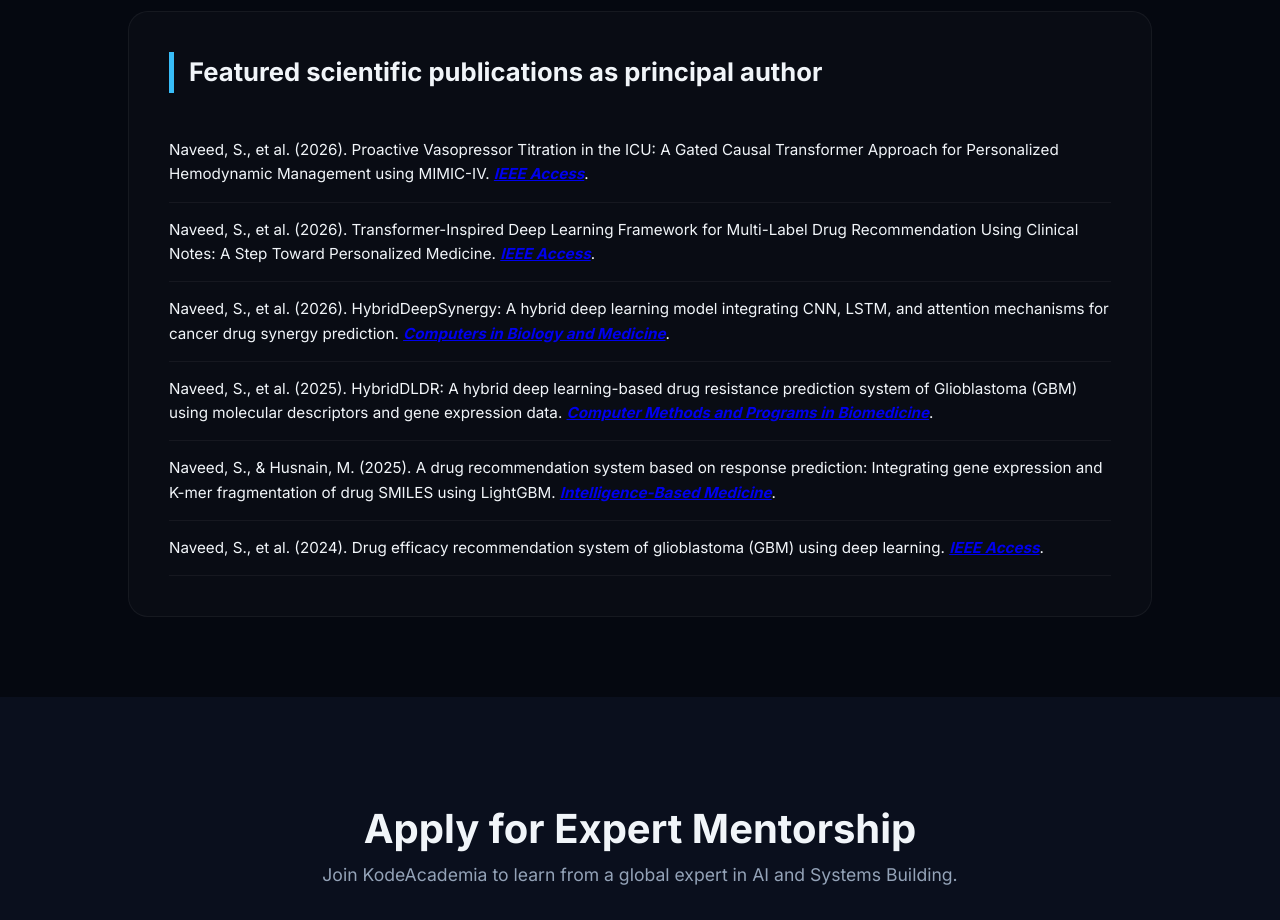
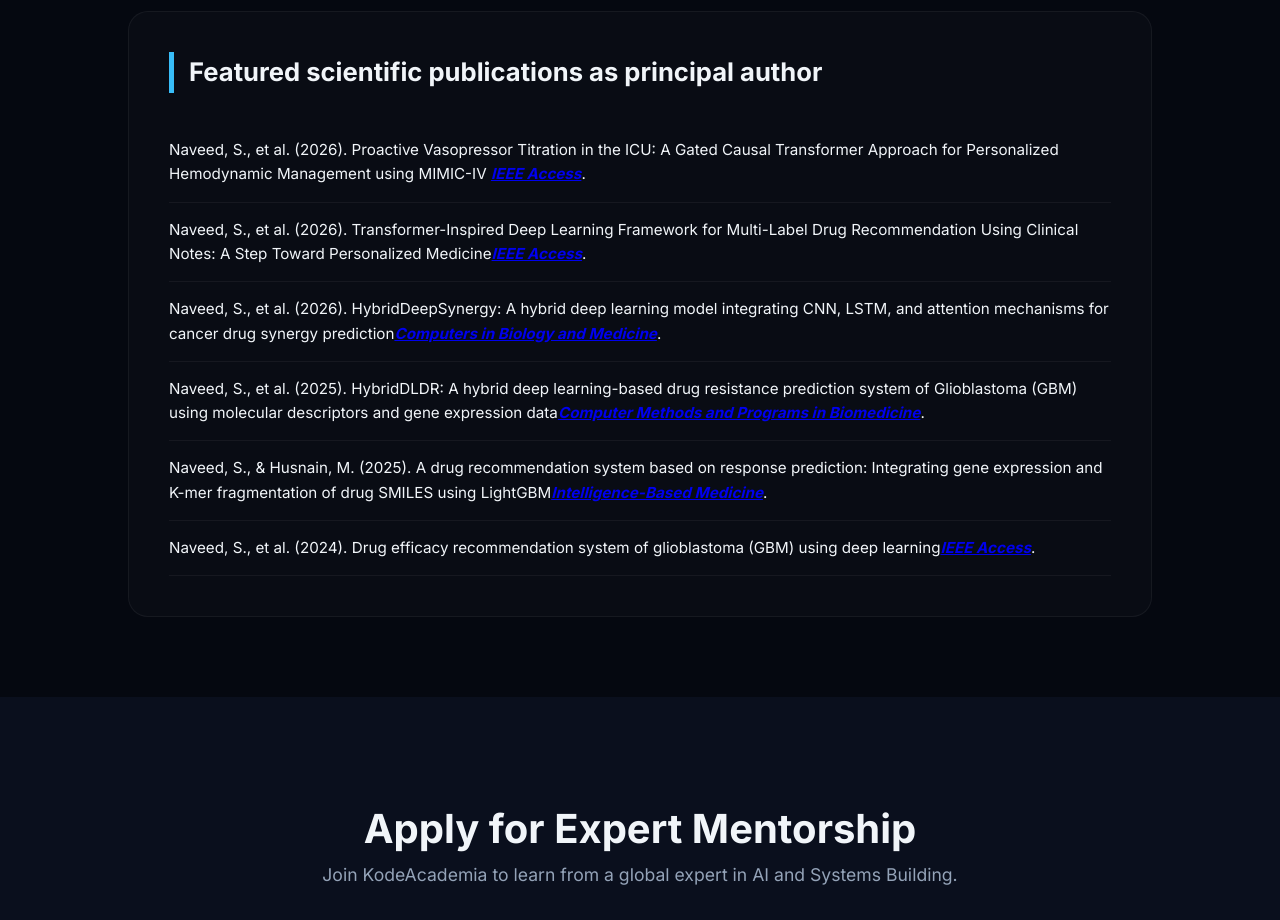
Before and after one commit to kodeacademia/index, a plain HTML site: page index.html in a window 1280 px wide. Shown: the part 1320-2240 px from the top of the page. Drawn offline with Linux system fonts and the light colour scheme.

Commit message:
Update index.html
Remove Full stops

```diff
--- a/index.html
+++ b/index.html
@@ -304,12 +304,12 @@
 
         <div id="publications" class="publications-list">
             <h3 style="font-size: 1.6rem; border-left: 5px solid var(--accent); padding-left: 15px; margin-bottom: 30px;">Featured scientific publications as principal author</h3>
-             <div class="pub-item">Naveed, S., et al. (2026). Proactive Vasopressor Titration in the ICU: A Gated Causal Transformer Approach for Personalized Hemodynamic Management using MIMIC-IV. <span class="pub-journal"><a href="https://ieeexplore.ieee.org/abstract/document/11774777/" target="_blank">IEEE Access</a></span>.</div>
-            <div class="pub-item">Naveed, S., et al. (2026). Transformer-Inspired Deep Learning Framework for Multi-Label Drug Recommendation Using Clinical Notes: A Step Toward Personalized Medicine. <span class="pub-journal"><a href="https://ieeexplore.ieee.org/abstract/document/11424383" target="_blank">IEEE Access</a></span>.</div>
-            <div class="pub-item">Naveed, S., et al. (2026). HybridDeepSynergy: A hybrid deep learning model integrating CNN, LSTM, and attention mechanisms for cancer drug synergy prediction. <span class="pub-journal"><a href="https://www.sciencedirect.com/science/article/abs/pii/S0010482526000326" target="_blank">Computers in Biology and Medicine</a></span>.</div>
-            <div class="pub-item">Naveed, S., et al. (2025). HybridDLDR: A hybrid deep learning-based drug resistance prediction system of Glioblastoma (GBM) using molecular descriptors and gene expression data. <span class="pub-journal"><a href="https://www.sciencedirect.com/science/article/pii/S016926072500330X" target="_blank">Computer Methods and Programs in Biomedicine</a></span>.</div>
-            <div class="pub-item">Naveed, S., & Husnain, M. (2025). A drug recommendation system based on response prediction: Integrating gene expression and K-mer fragmentation of drug SMILES using LightGBM. <span class="pub-journal"><a href="https://www.sciencedirect.com/science/article/pii/S2666521225000092" target="_blank">Intelligence-Based Medicine</a></span>.</div>
-            <div class="pub-item">Naveed, S., et al. (2024). Drug efficacy recommendation system of glioblastoma (GBM) using deep learning. <span class="pub-journal"><a href="https://ieeexplore.ieee.org/abstract/document/10788718" target="_blank">IEEE Access</a></span>.</div>
+             <div class="pub-item">Naveed, S., et al. (2026). Proactive Vasopressor Titration in the ICU: A Gated Causal Transformer Approach for Personalized Hemodynamic Management using MIMIC-IV <span class="pub-journal"><a href="https://ieeexplore.ieee.org/abstract/document/11774777/" target="_blank">IEEE Access</a></span>.</div>
+            <div class="pub-item">Naveed, S., et al. (2026). Transformer-Inspired Deep Learning Framework for Multi-Label Drug Recommendation Using Clinical Notes: A Step Toward Personalized Medicine<span class="pub-journal"><a href="https://ieeexplore.ieee.org/abstract/document/11424383" target="_blank">IEEE Access</a></span>.</div>
+            <div class="pub-item">Naveed, S., et al. (2026). HybridDeepSynergy: A hybrid deep learning model integrating CNN, LSTM, and attention mechanisms for cancer drug synergy prediction<span class="pub-journal"><a href="https://www.sciencedirect.com/science/article/abs/pii/S0010482526000326" target="_blank">Computers in Biology and Medicine</a></span>.</div>
+            <div class="pub-item">Naveed, S., et al. (2025). HybridDLDR: A hybrid deep learning-based drug resistance prediction system of Glioblastoma (GBM) using molecular descriptors and gene expression data<span class="pub-journal"><a href="https://www.sciencedirect.com/science/article/pii/S016926072500330X" target="_blank">Computer Methods and Programs in Biomedicine</a></span>.</div>
+            <div class="pub-item">Naveed, S., & Husnain, M. (2025). A drug recommendation system based on response prediction: Integrating gene expression and K-mer fragmentation of drug SMILES using LightGBM<span class="pub-journal"><a href="https://www.sciencedirect.com/science/article/pii/S2666521225000092" target="_blank">Intelligence-Based Medicine</a></span>.</div>
+            <div class="pub-item">Naveed, S., et al. (2024). Drug efficacy recommendation system of glioblastoma (GBM) using deep learning<span class="pub-journal"><a href="https://ieeexplore.ieee.org/abstract/document/10788718" target="_blank">IEEE Access</a></span>.</div>
         </div>
         </div>
         </div>
```
